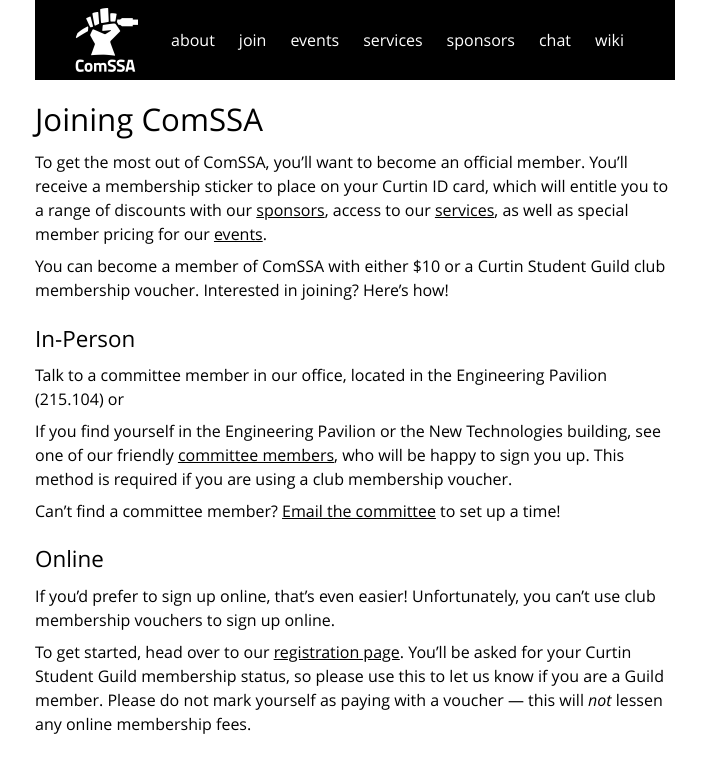
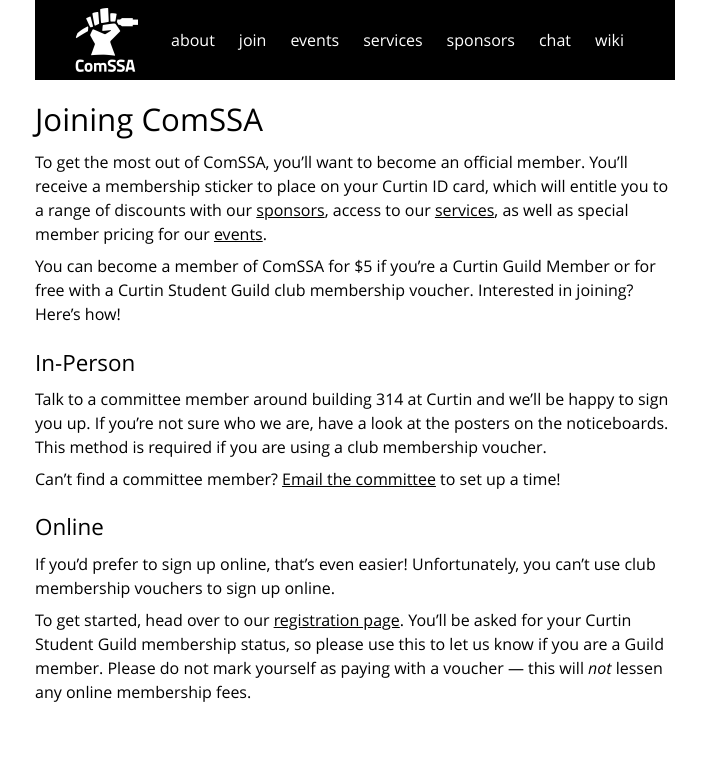
Before and after one commit to ComSSA/www.comssa.org.au, a Jekyll site: the page built from join/index.md, in a window 1280 px wide. Shown: the top 773 px of the page, without its empty margins (285-991 px from the left). Built offline with Jekyll 4.4.1, drawn with Linux system fonts in a browser that asks for light colours.

```diff
--- a/join/index.md
+++ b/join/index.md
@@ -13,16 +13,12 @@ well as special member pricing for our [events].
 [services]: /services/
 [events]: /events/
 
-You can become a member of ComSSA with either $10 or a Curtin Student Guild club
+You can become a member of ComSSA for $5 if you're a Curtin Guild Member or for free with a Curtin Student Guild club
 membership voucher. Interested in joining? Here's how!
 
 ## In-Person
 
-Talk to a committee member in our office, located in the Engineering Pavilion (215.104) or
-
-If you find yourself in the Engineering Pavilion or the New Technologies
-building, see one of our friendly [committee members][about], who will be happy
-to sign you up. This method is required if you are using a club membership
+Talk to a committee member around building 314 at Curtin and we'll be happy to sign you up. If you're not sure who we are, have a look at the posters on the noticeboards. This method is required if you are using a club membership
 voucher.
 
 Can't find a committee member? [Email the committee][email] to set up a time!
@@ -32,8 +28,7 @@ Can't find a committee member? [Email the committee][email] to set up a time!
 
 ## Online
 
-If you'd prefer to sign up online, that's even easier! Unfortunately, you can't
-use club membership vouchers to sign up online.
+If you'd prefer to sign up online, that's even easier! Unfortunately, you can't use club membership vouchers to sign up online.
 
 To get started, head over to our [registration page][tidy]. You'll be asked for
 your Curtin Student Guild membership status, so please use this to let us know
```
Also changed, not shown: about/index.md (+4 -2 lines), index.md (+1 -3 lines), sponsors/index.md (+1 -0 lines), 1 other file.
